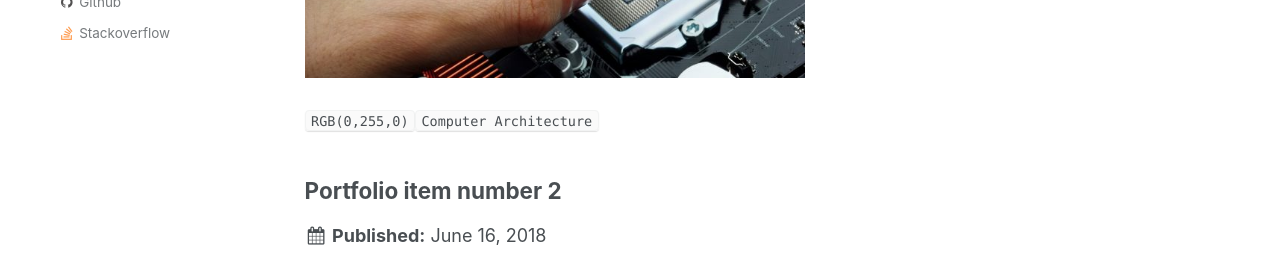
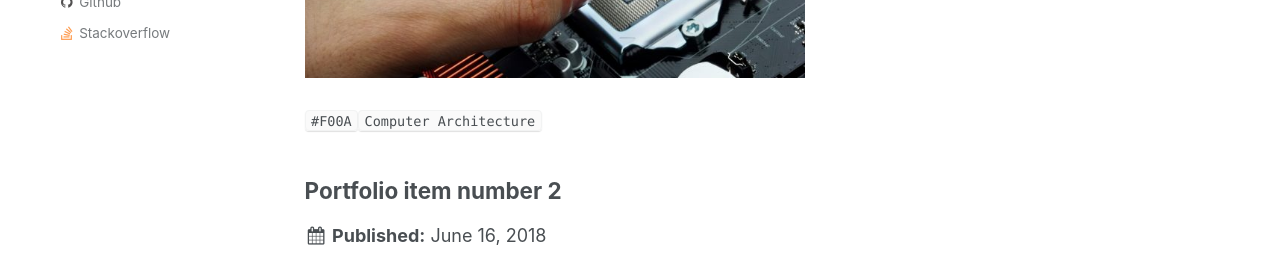
Before and after one commit to Karthik4293/Karthik4293.github.io, a Jekyll site: the page built from _pages/portfolio.html, in a window 1280 px wide and 1326 px high. Shown: the part 457-734 px from the top of the window. Built offline with Jekyll 4.4.1, drawn with Linux system fonts in a browser that asks for light colours.

Commit message:
colour pallete

```diff
--- a/_portfolio/CELL-SPU.md
+++ b/_portfolio/CELL-SPU.md
@@ -1,6 +1,6 @@
 ---
 title: "Design and modeling of CELL-SPU lite Processor"
-excerpt: "<i>A dual-issue Multimedia Processor based on CELL architecture.</i><br/><img width ='500' src='/images/CELL_SPU.jpg'><br/><br/>`RGB(0,255,0)`<code>Computer Architecture</code>"
+excerpt: "<i>A dual-issue Multimedia Processor based on CELL architecture.</i><br/><img width ='500' src='/images/CELL_SPU.jpg'><br/><br/>`#F00A`<code>Computer Architecture</code>"
 collection: portfolio
 ---
 
```
